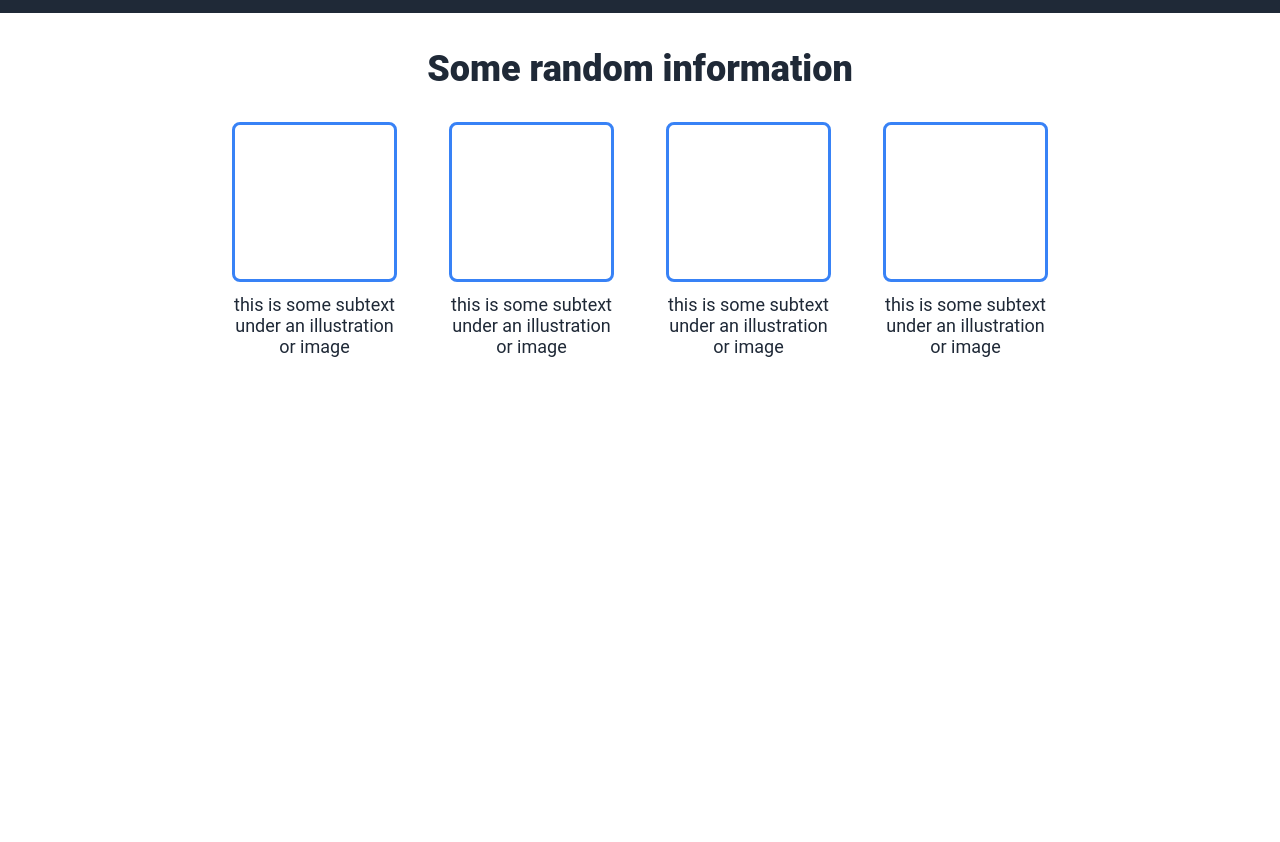
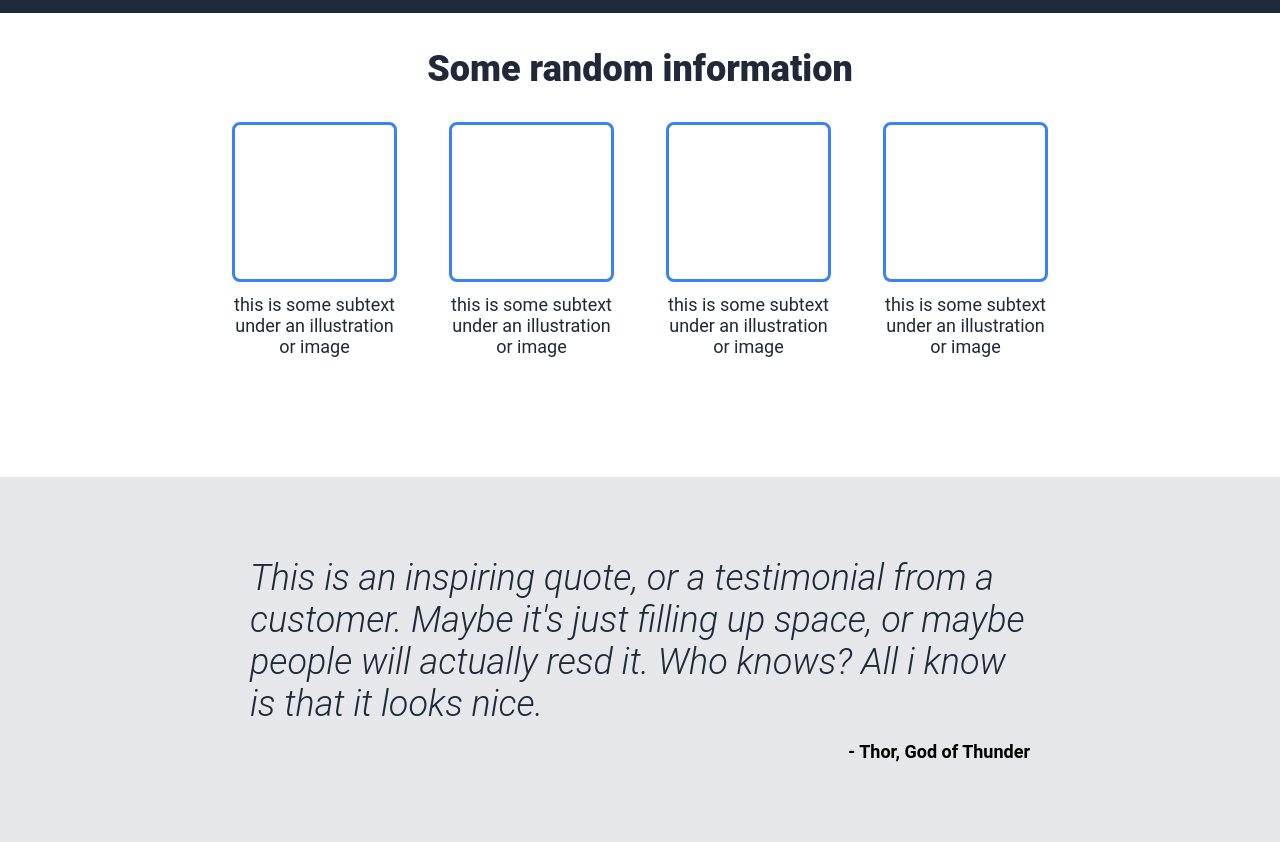
Before and after one commit to samuelmartinezh/landing-page, a plain HTML site: page index.html in a window 1280 px wide. Shown: the part 783-1625 px from the top of the page. Before the commit the page ends 1260 px from the top, so only its background shows below. Drawn offline with Linux system fonts and the light colour scheme.

Commit message:
Create reviews section

```diff
--- a/index.html
+++ b/index.html
@@ -62,6 +62,17 @@
         </div>
       </div>
     </section>
+
+    <section class="reviews">
+      <div class="container">
+        <div class="reviews-content">
+          <p>
+            This is an inspiring quote, or a testimonial from a customer. Maybe it's just filling up space, or maybe people will actually resd it. Who knows? All i know is that it looks nice.
+          </p>
+          <span>- Thor, God of Thunder</span>
+        </div>
+      </div>
+    </section>
   </div>
 </body>
 </html>
--- a/style.css
+++ b/style.css
@@ -147,3 +147,32 @@ body, h1, h2, p, ul {
   font-size: 18px;
   margin-top: 12px;
 }
+
+/* reviews section */
+
+.reviews {
+  background: #E5E7EB;
+  display: flex;
+  align-items: center;
+  padding: 80px 0;
+}
+
+.reviews-content {
+  max-width: 780px;
+  margin: 0 auto;
+}
+
+.reviews-content p {
+  font-size: 36px;
+  font-weight: 300;
+  font-style: italic;
+  color: #1F2937;
+  margin-bottom: 16px;
+}
+
+.reviews-content span {
+  display: block;
+  text-align: end;
+  font-size: 18px;
+  font-weight: bold;
+}
```
